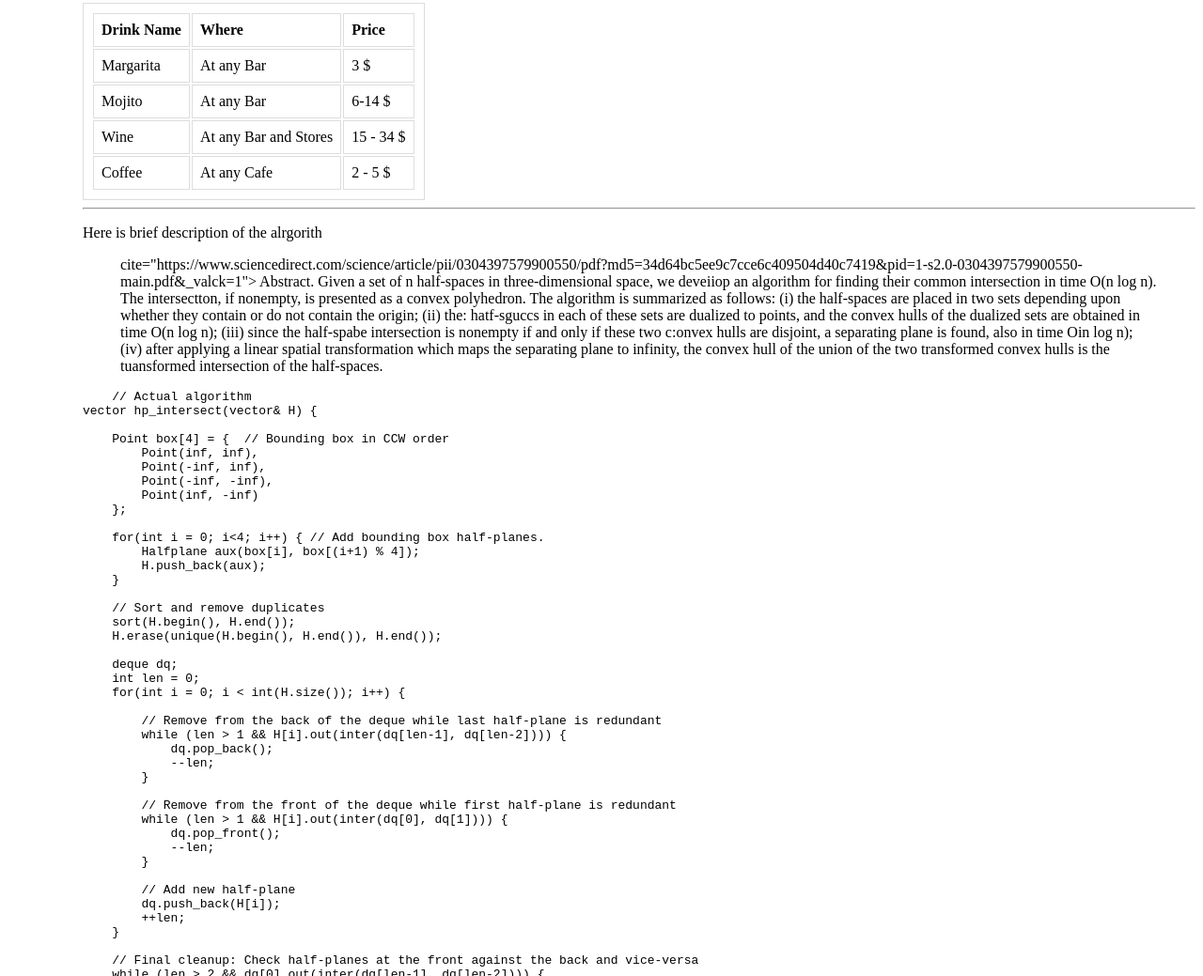
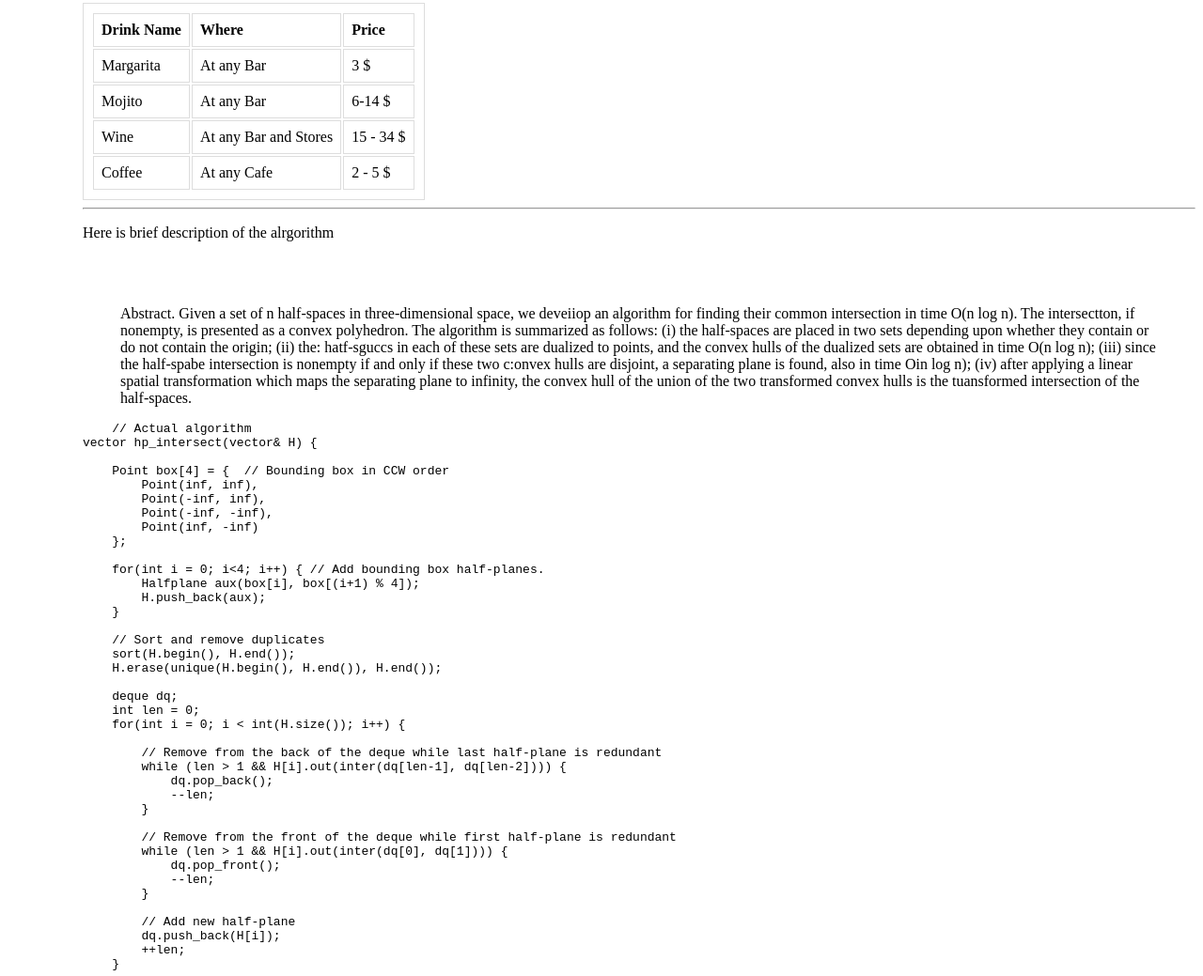
Before and after one commit to 44-563-WebApps-F21/webapps-f21-assignment-3-KomaliMyla, a plain HTML site: page index.html in a window 1280 px wide. Shown: the part 700-1739 px from the top of the page at 94% size. Drawn offline with Linux system fonts and the light colour scheme.

Commit message:
Update index.html

```diff
--- a/index.html
+++ b/index.html
@@ -101,8 +101,9 @@ It has no raods but only canals and the beautiful buildings aroung the water.</p
 </html>
 
 <hr>
-<p>Here is brief description of the alrgorith</p>
-<blockquote> cite="https://www.sciencedirect.com/science/article/pii/0304397579900550/pdf?md5=34d64bc5ee9c7cce6c409504d40c7419&pid=1-s2.0-0304397579900550-main.pdf&_valck=1">
+<p>Here is brief description of the alrgorithm</p><br>
+<blockquote cite="https://www.sciencedirect.com/science/article/pii/0304397579900550/pdf?md5=34d64bc5ee9c7cce6c409504d40c7419&pid=1-s2.0-0304397579900550-main.pdf&_valck=1"><br>
+
     Abstract. Given a set of n half-spaces in three-dimensional space, we deveiiop an algorithm for
     finding their common intersection in time O(n log n). The intersectton, if nonempty, is presented
     as a convex polyhedron. The algorithm is summarized as follows: (i) the half-spaces are placed in
```
